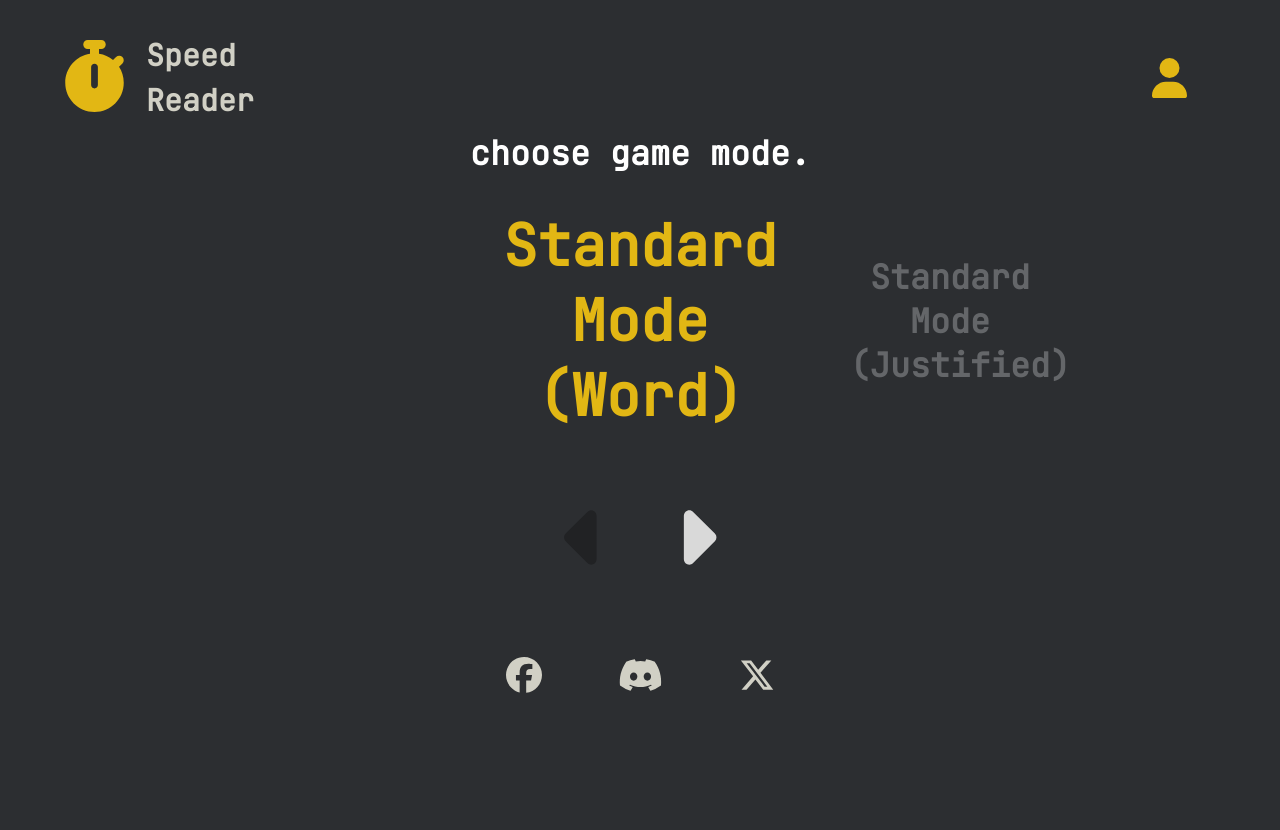
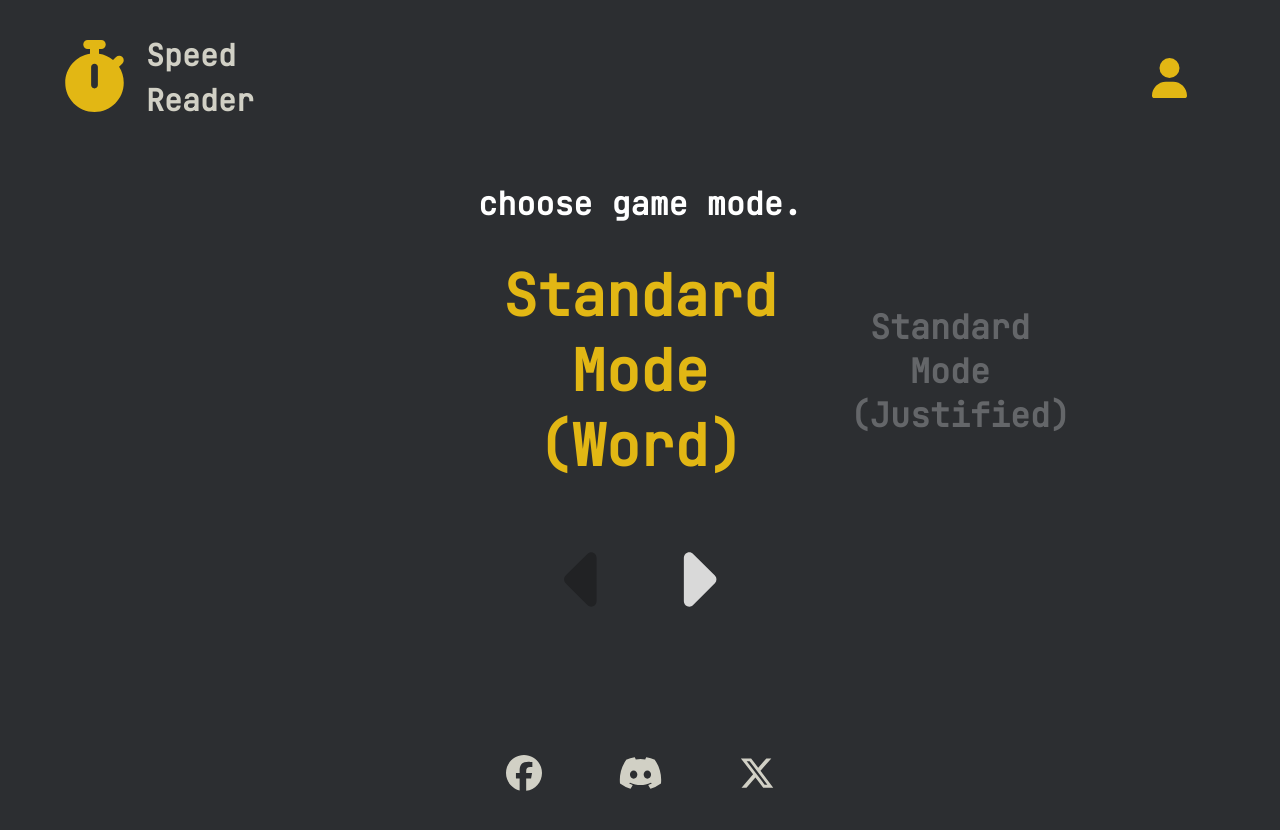
Before and after one commit to mithun-sri/speed-reader, a React (Create React App) app in the folder frontend/: page / in a window 1280 px wide. Shown: the top 830 px of the page. Before the commit the page ends 800 px from the top, so only its background shows below. Built offline with nearby package versions, Linux system fonts and the light colour scheme.

Commit message:
[tk3718/#70] Change padding and margin for Footer and Carousel

```diff
--- a/frontend/src/components/Carousel/Carousel.tsx
+++ b/frontend/src/components/Carousel/Carousel.tsx
@@ -89,12 +89,16 @@ const Carousel = () => {
   ];
 
   return (
-    <Box>
+    <Box sx={{
+      marginBottom: 10,
+      marginTop: "32px"
+    }}>
       <Box
         sx={{
           fontFamily: "JetBrains Mono, monospace",
           fontWeight: "bolder",
-          fontSize: fontSize / 6,
+          paddingTop: "20px",
+          fontSize: fontSize / 6.3,
         }}
       >
         choose game mode.
@@ -132,7 +136,7 @@ const Carousel = () => {
       </Box>
       <Box
         sx={{
-          marginTop: fontSize / 40,
+          marginTop: fontSize / 50,
           display: "flex",
           justifyContent: "center",
           alignItems: "center",
--- a/frontend/src/components/Footer/Footer.tsx
+++ b/frontend/src/components/Footer/Footer.tsx
@@ -42,9 +42,9 @@ const Footer = () => {
     <Box
       sx={{
         textAlign: "center",
-        padding: "10px",
-        marginTop: "25px", // Add margin top
-        marginBottom: "50px", // Add margin bottom
+        padding: "4px",
+        marginTop: "7px", // Add margin top
+        marginBottom: "40px", // Add margin bottom
         display: "flex",
         justifyContent: "center",
         alignItems: "center",
```
